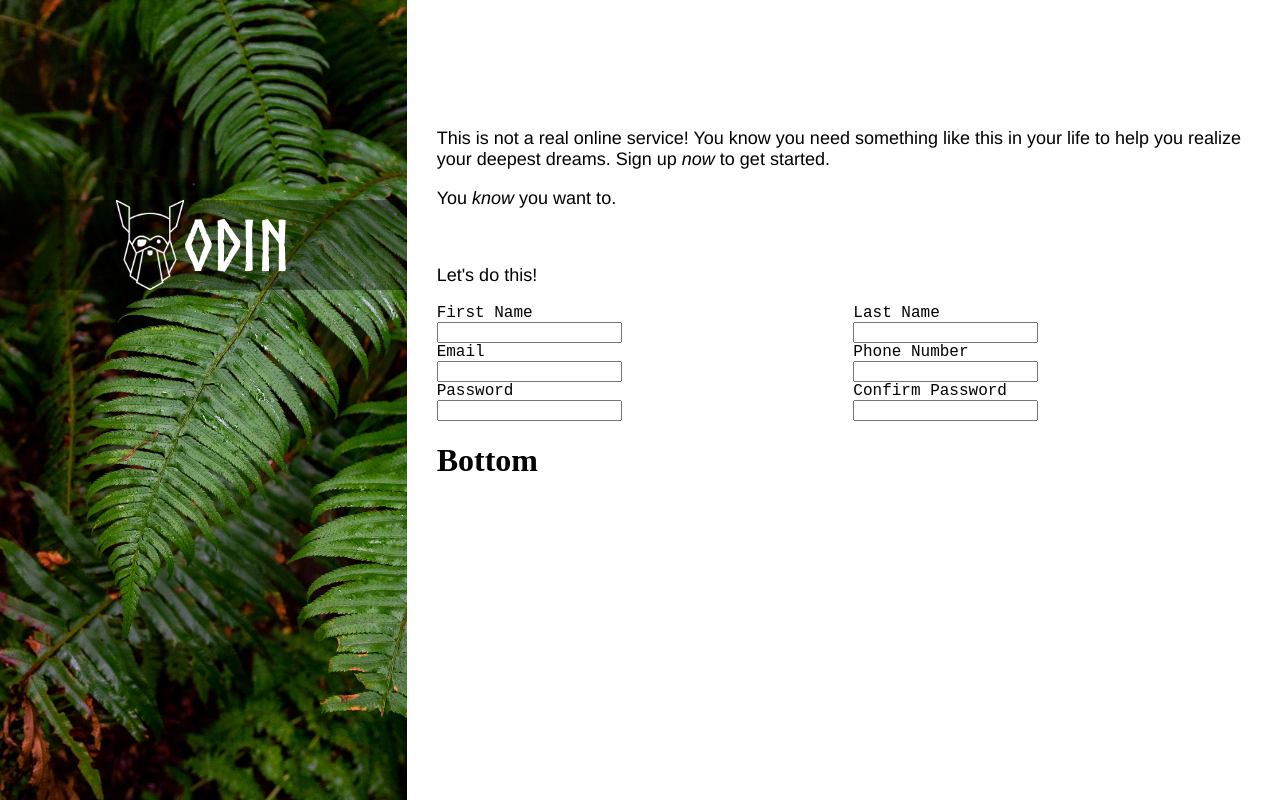
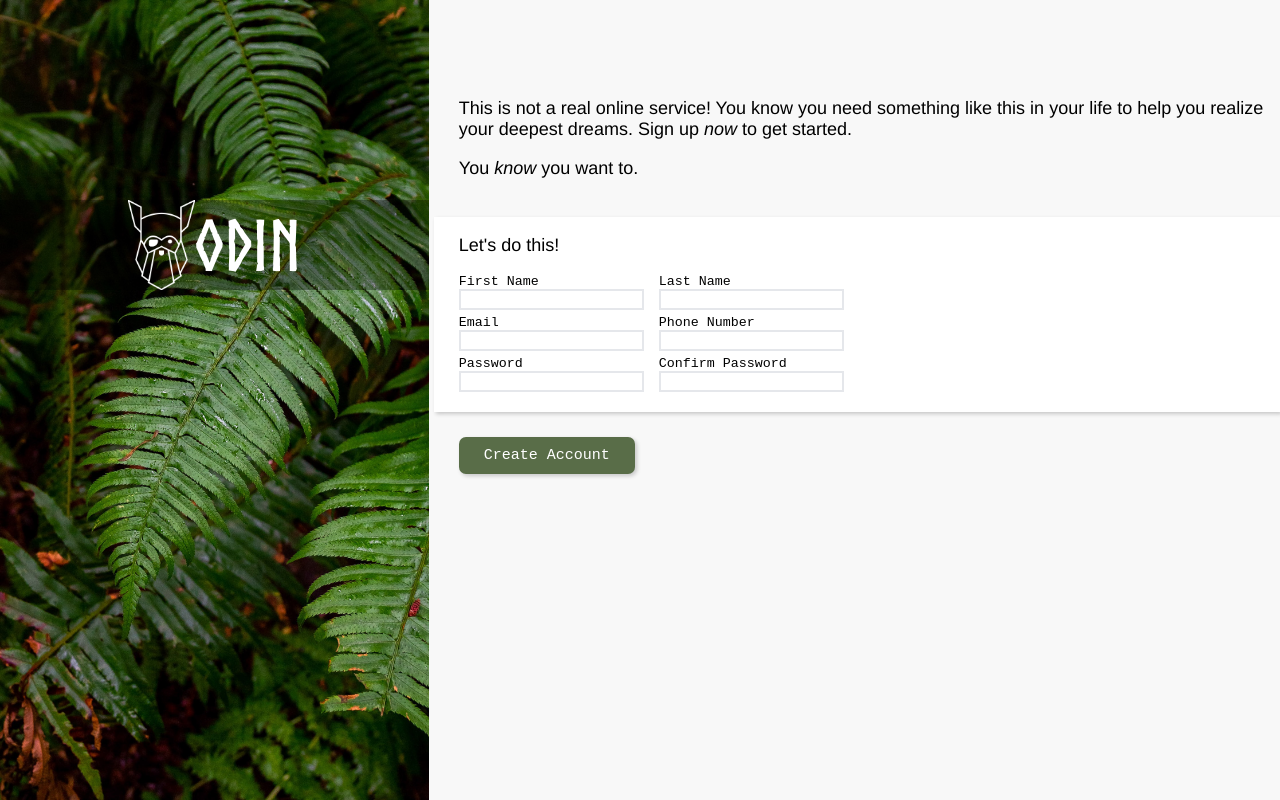
Before and after one commit to vatpat/odin-form, a plain HTML site: page index.html in a window 1280 px wide. Drawn offline with Linux system fonts and the light colour scheme.

Commit message:
Finished styling form

```diff
--- a/index.html
+++ b/index.html
@@ -37,12 +37,12 @@
                     <div class="column">
                         <label for="user-lastname"> Last Name <input type="text" id="last-name" name="user-lastname"/></label>
                         <label for="user-phone"> Phone Number <input type="tel" id="phone-number" name="user-phone"/></label>
-                        <label for="user-confirm"> Confirm Password <input type="password" id="password-confirm" name="user-confirm"</label>
+                        <label for="user-confirm"> Confirm Password <input type="password" id="password-confirm" name="user-confirm"/></label>
                     </div>
                 </form>
             </div>
             <div class="bottom">
-                <h1>Bottom</h1>
+                <button id="create-account" type="submit" form="registration-form">Create Account</button>
             </div>
         </div>
     </body>
--- a/style.css
+++ b/style.css
@@ -33,10 +33,15 @@ body {
 
 .top {
     margin-top: 80px;
+    margin-left: 30px;
 }
 
 .center {
     margin-top: 20px;
+    box-shadow: 2px 2px 4px rgba(0, 0, 0, 0.2);
+    background-color: white;
+    margin-left: 5px;
+    padding-left: 25px;
 }
 
 .logo {
@@ -47,20 +52,45 @@ body {
     display: flex;
     flex-direction: column;
     flex: 1 1 66%;
-    padding: 30px;
+    background-color: rgb(248, 248, 248);
 }
 
 input {
-    display: flex;
+    display: block;
+    margin-bottom: 5px;
+    border: 2px solid #E5E7EB;
+}
+
+.column {
+    margin-right: 15px;
 }
 
 #registration-form {
     display: flex;
-    font-family:'Courier New', Courier, monospace;
-    justify-content: space-between;
-    gap: 20px;
+    font-family: 'Courier New', Courier, monospace;
+    font-size: smaller;
+    margin-bottom: 15px;
 }
 
-.column {
-    min-width: calc(50% - 10px);
+input:invalid:not(:focus) {
+    border: 2px solid red;
 }
+
+input:focus {
+    outline: none;
+    border: 2px solid #517cd2;
+    box-shadow: 2px 2px 4px rgba(0, 0, 0, 0.2);;
+}
+
+#create-account {
+    margin-top: 25px;
+    font-family: 'Courier New', Courier, monospace;
+    color: white;
+    background-color: #596D48;
+    border: 0px solid;
+    font-size: 15px;
+    border-radius: 7px;
+    padding: 10px 25px;
+    box-shadow: 2px 2px 4px rgba(0, 0, 0, 0.2);;
+    margin-left: 30px;
+}
```
